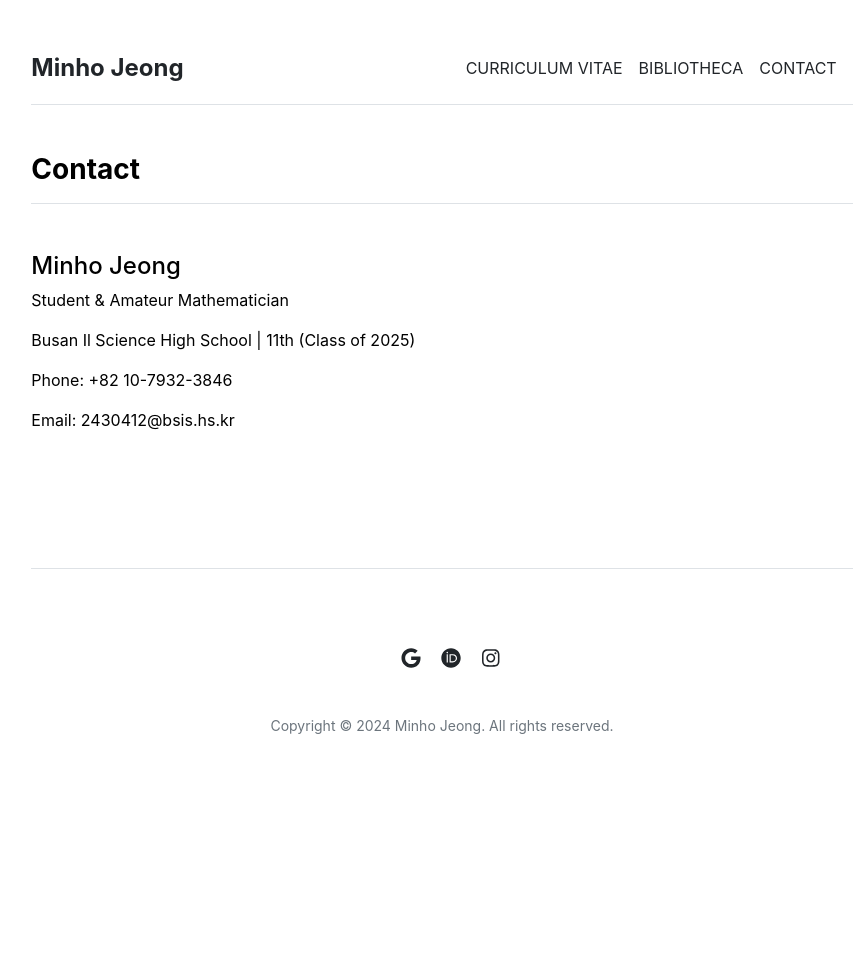
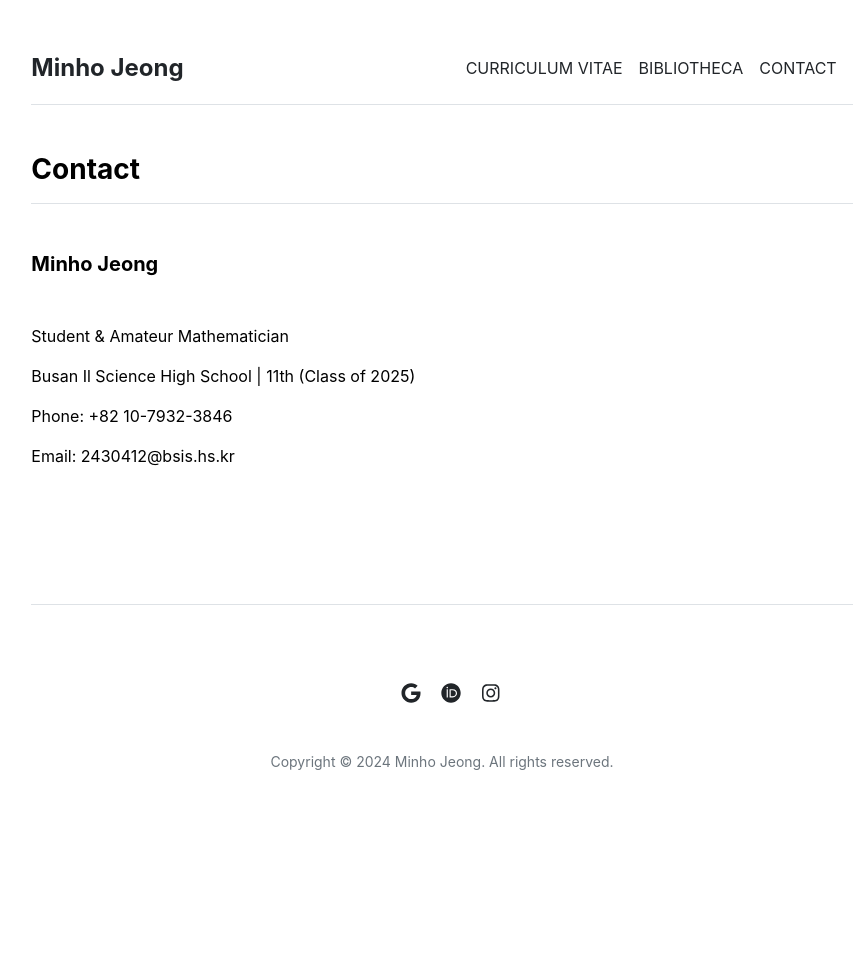
Before and after one commit to mino-jeong/mino-jeong.github.io, a Jekyll site: the page built from contact.md, in a window 1280 px wide. Shown: the whole page, without its empty margins (198-1065 px from the left). Built offline with Jekyll 4.4.1, drawn with Linux system fonts in a browser that asks for light colours; before the commit the page ends 923 px from its top, so only the background shows below that.

Commit message:
Update contact.html

```diff
--- a/_includes/contact.html
+++ b/_includes/contact.html
@@ -4,7 +4,8 @@
     {% for contact in site.data.settings.contacts %}
     <div class="row g-5 mb-5">
       <div class="col-md-6">
-        <h4>{{ contact.name }}</h4>
+        <h5><strong>{{ contact.name }}</strong></h5>
+        <p><br></p>
         <p>{{ contact.title }}</p>
         <p>{{ contact.school }} | {{ contact.number }}</p>
         <p>Phone: {{ contact.phone }}</p>
```
